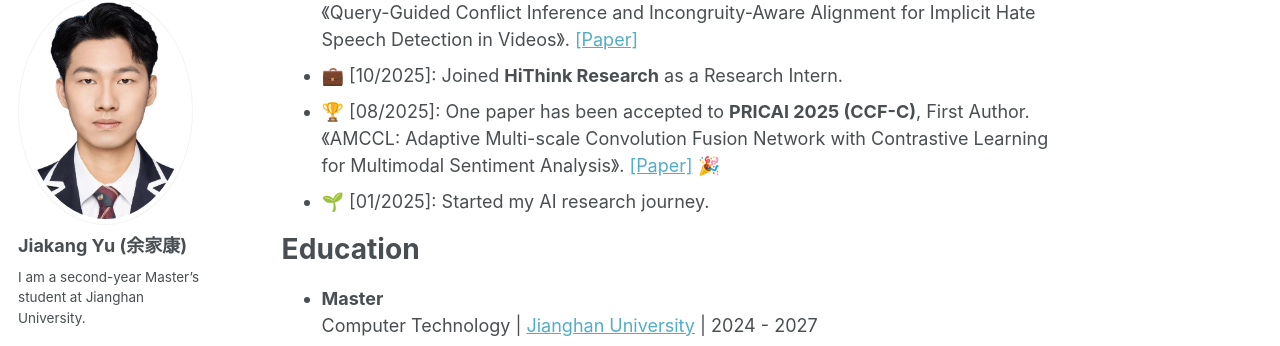
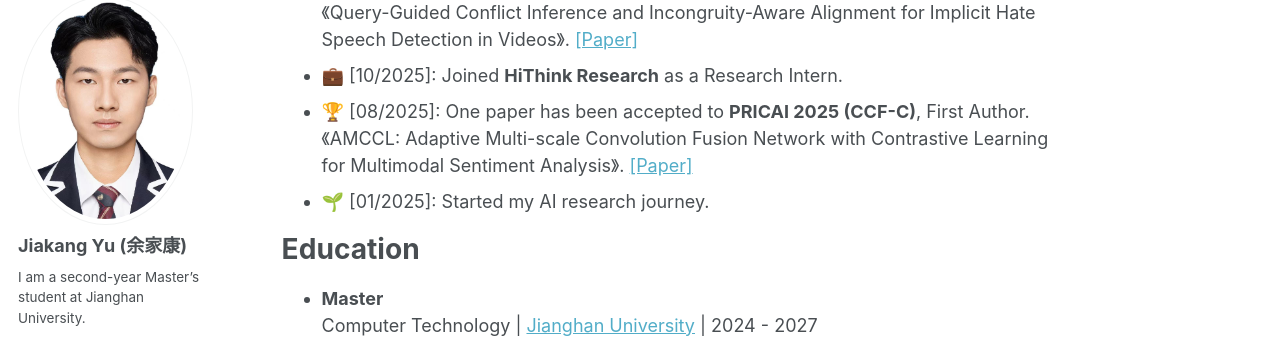
Before and after one commit to kaka-yjk/kaka-yjk.github.io, a Jekyll site: the page built from _pages/about.md, in a window 1280 px wide and 900 px high, scrolled down 469 px. Shown: the part 105-451 px from the top of the window. Built offline with Jekyll 4.4.1, drawn with Linux system fonts in a browser that asks for light colours; some web fonts are replaced; a script bundle is joined from its source files by our own code; library files that are not in the unit come from our copies.

Commit message:
Tidy publication citation formatting

```diff
--- a/_pages/about.md
+++ b/_pages/about.md
@@ -21,7 +21,7 @@ I am always open to academic discussions and welcome opportunities for research
 * 🚀 [04/2026]: One paper has been accepted to **ICMR 2026 (CCF-B)**, First Author. 《CodeMNER: Vision-Language Models are Better Multimodal Named Entity Recognizers via Progressive Vision-Code Alignment》. [[Paper]](https://doi.org/10.1145/3805622.3810770)
 * 🚀 [04/2026]: One paper has been accepted to **ICMR 2026 (CCF-B)**, Second Author. 《Query-Guided Conflict Inference and Incongruity-Aware Alignment for Implicit Hate Speech Detection in Videos》. [[Paper]](https://doi.org/10.1145/3805622.3810673)
 * 💼 [10/2025]: Joined **HiThink Research** as a Research Intern.
-* 🏆 [08/2025]: One paper has been accepted to **PRICAI 2025 (CCF-C)**, First Author. 《AMCCL: Adaptive Multi-scale Convolution Fusion Network with Contrastive Learning for Multimodal Sentiment Analysis》. [[Paper]](https://doi.org/10.1007/978-981-95-7081-2_34) 🎉
+* 🏆 [08/2025]: One paper has been accepted to **PRICAI 2025 (CCF-C)**, First Author. 《AMCCL: Adaptive Multi-scale Convolution Fusion Network with Contrastive Learning for Multimodal Sentiment Analysis》. [[Paper]](https://doi.org/10.1007/978-981-95-7081-2_34)
 * 🌱 [01/2025]: Started my AI research journey.
 
 <h1 id="education">Education</h1>
```
Also changed, not shown: _publications/2026-06-15-codemner.md (+3 -3 lines).
